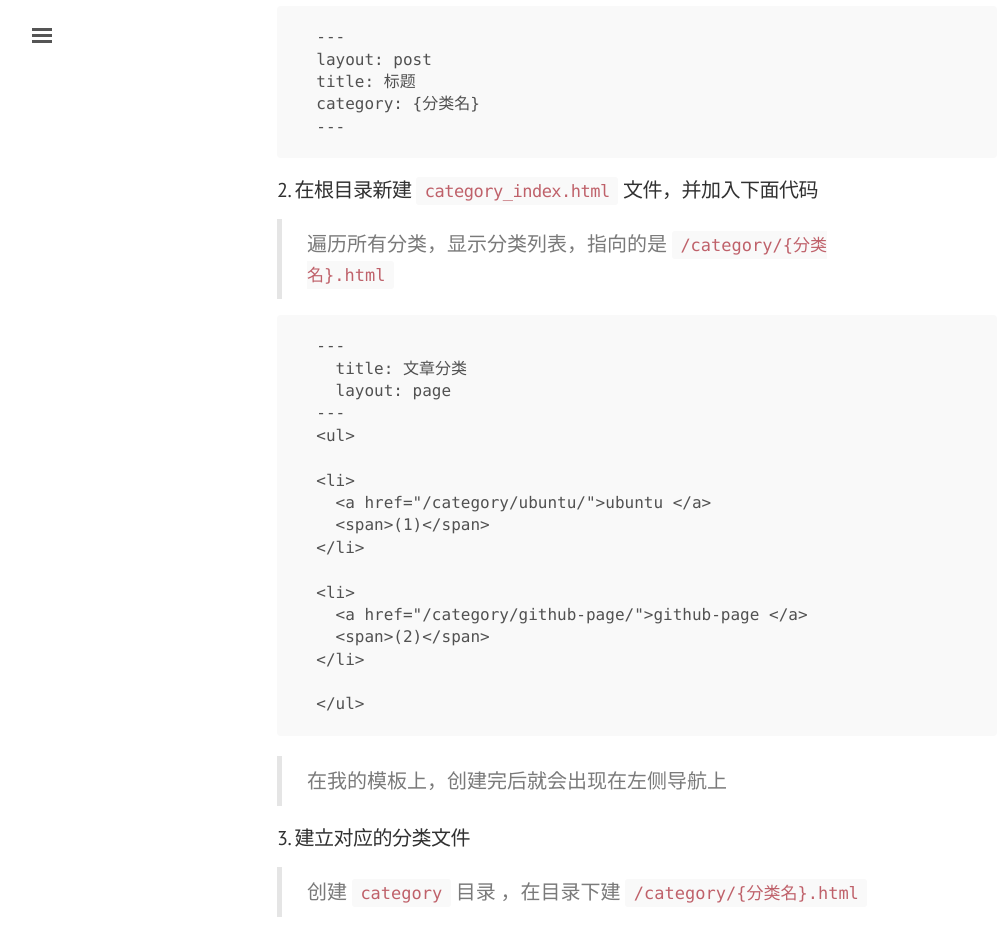
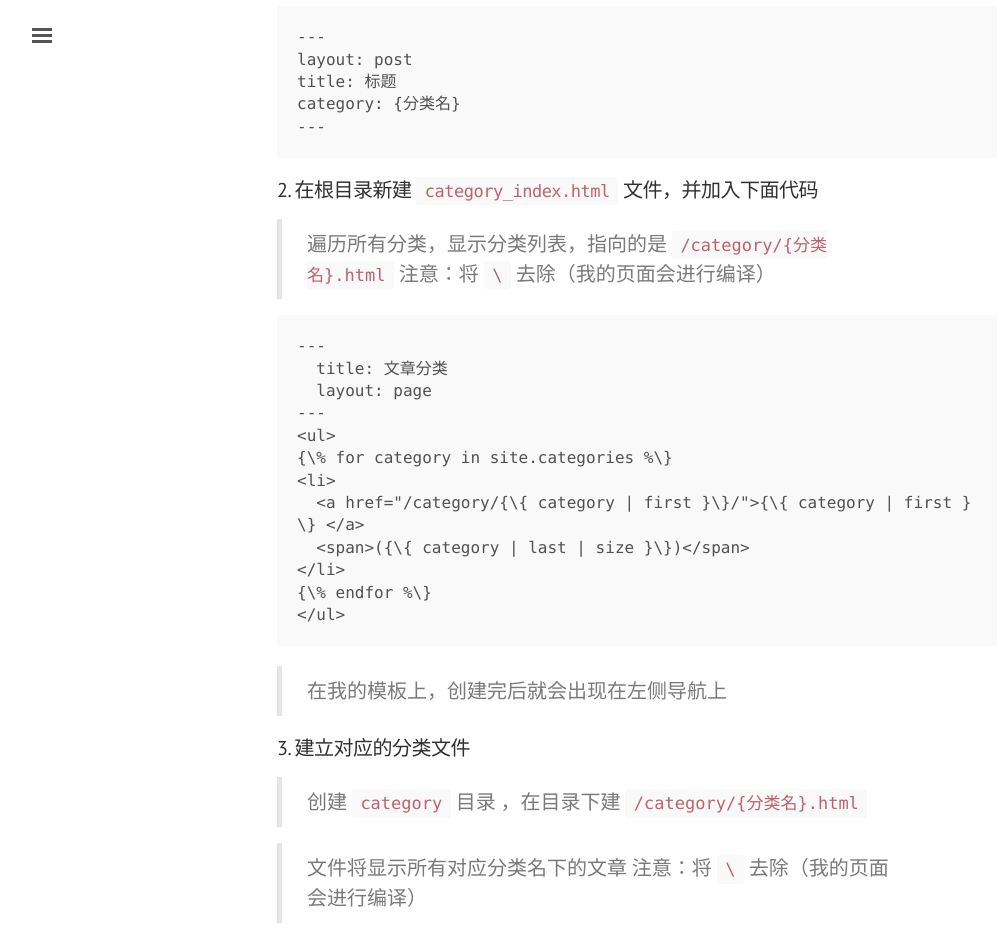
Before and after one commit to hxjiejie/jekyll_demo, a Jekyll site: the page built from _posts/2016-09-11-category.md, in a window 1280 px wide and 1400 px high, scrolled down 1321 px. Shown: the top 931 px of the window, without its empty margins (3-1002 px from the left). Built offline with Jekyll 4.4.1, drawn with Linux system fonts in a browser that asks for light colours; comment, search, counter and statistics services are not loaded; some of the changed text lies outside the part shown.

Commit message:
Update 2016-09-11-category.md

````diff
--- a/_posts/2016-09-11-category.md
+++ b/_posts/2016-09-11-category.md
@@ -22,31 +22,32 @@ category: github-page
 > 将 `{分类名}` 替换
 
 ```
-  ---
-  layout: post
-  title: 标题
-  category: {分类名}
-  ---
+---
+layout: post
+title: 标题
+category: {分类名}
+---
 ```
 
 
 ##### 2. 在根目录新建 `category_index.html` 文件，并加入下面代码
 
 > 遍历所有分类，显示分类列表，指向的是 `/category/{分类名}.html`
+> 注意：将 `\` 去除（我的页面会进行编译）
 
 ```
-  ---
-    title: 文章分类
-    layout: page
-  ---
-  <ul>
-  {% for category in site.categories %}
-  <li>
-    <a href="/category/{{ category | first }}/">{{ category | first }} </a>
-    <span>({{ category | last | size }})</span>
-  </li>
-  {% endfor %}
-  </ul>
+---
+  title: 文章分类
+  layout: page
+---
+<ul>
+{\% for category in site.categories %\}
+<li>
+  <a href="/category/{\{ category | first }\}/">{\{ category | first }\} </a>
+  <span>({\{ category | last | size }\})</span>
+</li>
+{\% endfor %\}
+</ul>
 ```
 
 > 在我的模板上，创建完后就会出现在左侧导航上
@@ -56,6 +57,7 @@ category: github-page
 > 创建 `category` 目录 ，在目录下建 `/category/{分类名}.html`
 
 > 文件将显示所有对应分类名下的文章
+> 注意：将 `\` 去除（我的页面会进行编译）
 
 ```
   ---
@@ -63,11 +65,11 @@ category: github-page
   layout: category
   ---
   <ul>
-  {% for post in site.categories.{分类名} %}
+  {\% for post in site.categories.{分类名} %\}
   <li>
-    <span><small>{{ post.date | date_to_string }}</small></span>
-    <a href='{{ site.baseurl }}{{ post.url }}'> {{ post.title }}</a>
-  </li>{% endfor %}
+    <span><small>{\{ post.date | date_to_string }\}</small></span>
+    <a href='{\{ site.baseurl }\}{{ post.url }}'> {\{ post.title }\}</a>
+  </li>{\% endfor %\}
   </ul>
 ```
 
````
